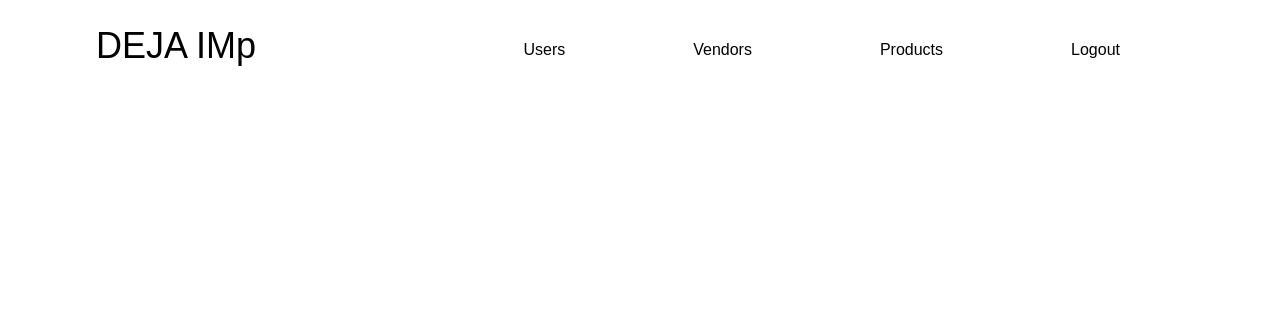
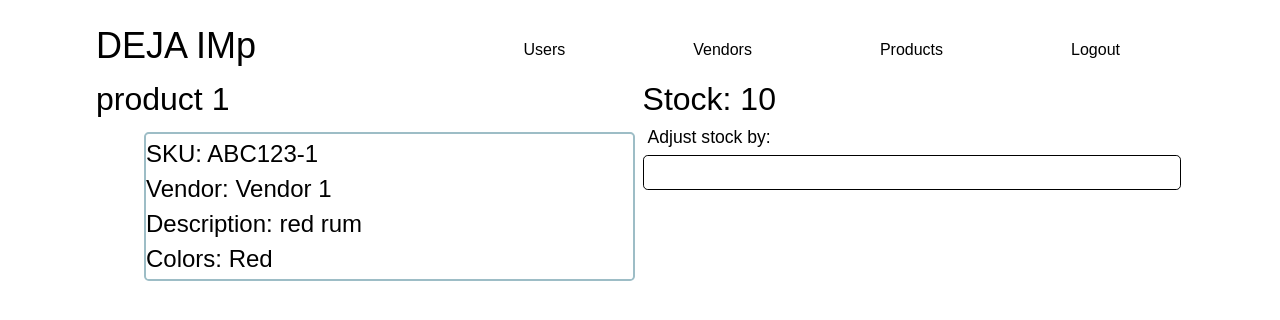
Before and after one commit to edellenator/Deja-imp, a React (Create React App) app in the folder client/: page /product/1 in a window 1280 px wide. Shown: the top 320 px of the page. Built offline with nearby package versions, Linux system fonts and the light colour scheme.

Commit message:
product list and detail pages render based on product id's

```diff
--- a/client/src/App.css
+++ b/client/src/App.css
@@ -74,7 +74,7 @@ a {
 }
 
 a:hover {
-  /* font-weight: bold; */
+  font-weight: bold;
 }
 
 header {
--- a/client/src/App.js
+++ b/client/src/App.js
@@ -16,6 +16,8 @@ import AddVendor from "./pages/AddVendor";
 import AddProduct from "./pages/AddProduct";
 import Vendors from "./pages/Vendors"
 import Vendor from "./pages/Vendor";
+import Products from "./pages/Products";
+import Product from "./pages/Product";
 
 const httpLink = createHttpLink({
   uri: "/graphql",
@@ -51,6 +53,8 @@ function App() {
             <Route path="/vendors" element={<Vendors />} />
             <Route path="/vendor/:id" element={<Vendor />} />
             <Route path="/product" element={<AddProduct />} />
+            <Route path="/products" element={<Products />} />
+            <Route path="/product/:id" element={<Product />} />
           </Routes>
         </>
       </Router>
--- /dev/null
+++ b/client/src/components/ProductList.js
@@ -0,0 +1,36 @@
+import React, {useEffect} from "react";
+import { Link } from "react-router-dom";
+
+const ProductList = ({products}) => {
+    return (
+    <section className="container">
+            <div className="row">
+                <table className="table m-5">
+                    <thead>
+                        <tr className="text-center">
+                            <th className="m-5" scope="col"><h3>Products</h3></th>
+                            <th className="m-5" scope="col"><h3>SKU</h3></th>
+                            <th className="m-5" scope="col"><h3>Stock</h3></th>
+                        </tr>
+                    </thead>
+                    <tbody>
+                        {products.map((product) =>
+                        <tr key={product.id} className="text-center">
+                            <td><Link to={`/product/${product.id}`}>{product.name}</Link></td>
+                            <td>{product.sku}</td>
+                            <td>{product.stock}</td>
+                        </tr>
+                        )}
+                    </tbody>
+                </table>
+
+            </div>
+            <Link to="/product" className="ml-2 my-1 px-3 mx-5 py-2 " >
+                <button className="btn"><h3>ADD PRODUCT</h3></button>
+            </Link>
+    </section>
+    )
+
+}
+
+export default ProductList;
--- /dev/null
+++ b/client/src/pages/Product.js
@@ -0,0 +1,88 @@
+import React, { useEffect, useState } from "react";
+import { Link, useParams } from "react-router-dom";
+
+const Product = () => {
+    // Sample product data
+    const products = [
+        {
+            id: "1",
+            name: "product 1",
+            sku: "ABC123-1",
+            vendor: "Vendor 1",
+            description: "red rum",
+            colors: ["Red"],
+            stock: 10
+        },
+        {
+            id: "2",
+            name: "product 2",
+            sku: "ABC123-2",
+            vendor: "Vendor 1",
+            description: "monkeys on a bed",
+            colors: ["Red", "Beige"],
+            stock: 79
+        },
+        {
+            id: "3",
+            name: "product 3",
+            sku: "ABC123-3",
+            vendor: "Vendor 3",
+            description: "Floral Damask",
+            colors: ["Purple", "Yellow", "Green"],
+            stock: 105
+        },
+        {
+            id: "4",
+            name: "product 4",
+            sku: "ABC123-4",
+            vendor: "Vendor 4",
+            description: "City Scape at Night",
+            colors: ["Gray", "Yellow", "Navy"],
+            stock: 84
+        },
+    ]
+
+    const {id: id} = useParams();
+
+    const product = products.find(product => {
+        return product.id === id
+    });
+
+    const [currentStock, setStock] = useState(product.stock)
+
+    const handleChange = event => {
+            setStock(currentStock + parse(event.target.value));
+    };
+
+    return (
+        <section className="container">
+            <div className="flex-row">
+                <div className="flex-column col-6">
+                    <h2>{product.name}</h2>
+                    <div className="card my-2 ml-5">
+                        <h4>SKU: <span>{product.sku}</span></h4>
+                        <h4>Vendor: <span>{product.vendor}</span></h4>
+                        <h4>Description: <span>{product.description}</span></h4>
+                        <h4>Colors: {product.colors.map((color, i, arr) =>
+                        i < arr.length - 1 ? <span>{color}, </span> : <span>{color}</span>
+                        )}
+                        </h4>
+                    </div>
+                </div>
+                <div className="flex-column col-6 ml-2">
+                    <h2>Stock: {currentStock}</h2>
+                    <form className="form flex-row">
+                        <label htmlFor="stock" className="form-label">Adjust stock by: </label>
+                        <input className="form-input" name="stock" id="stock" type="number" onChange={() => handleChange} />
+
+                    </form>
+
+
+
+                </div>
+            </div>
+        </section>
+    )
+}
+
+export default Product;
--- /dev/null
+++ b/client/src/pages/Products.js
@@ -0,0 +1,41 @@
+import React, {useEffect} from "react";
+import { Link } from "react-router-dom";
+import ProductList from "../components/ProductList";
+
+
+const Products = () => {
+    // temporary test data
+    const products = [
+        {
+            id: "1",
+            name: "product 1",
+            sku: 'abc123',
+            stock: "10"
+        },
+        {
+            id: "2",
+            name: "product 2",
+            sku: 'abc123',
+            stock: "20"
+        },
+        {
+            id: "3",
+            name: "product 3",
+            sku: 'abc123',
+            stock: "30"
+        },
+        {
+            id: "4",
+            name: "product 4",
+            sku: 'abc123',
+            stock: "40"
+        },
+
+    ]
+    return (
+        <ProductList products={products} />
+    );
+
+}
+
+export default Products;
--- a/client/src/pages/Vendor.js
+++ b/client/src/pages/Vendor.js
@@ -1,6 +1,7 @@
 import React, {useEffect} from "react";
 import { Link, useParams } from "react-router-dom";
 import { useQuery, useMutation } from "@apollo/client";
+import ProductList from "../components/ProductList";
 // import QUERY_VENDOR from
 const Vendor = () => {
     const vendors = [
@@ -171,22 +172,7 @@ const Vendor = () => {
                 <hr className="solid col-12" />
                 <div className="flex-column col-12">
                     <h3 className="my-2">Products</h3>
-                    <table className="table">
-                        <thead>
-                            <tr>
-                                <th>Name</th>
-                                <th>Stock</th>
-                            </tr>
-                        </thead>
-                        <tbody>
-                            {vendor.products.map((product) =>
-                            <tr className="text-center" key={product.id}>
-                                <td>{product.name}</td>
-                                <td>{product.stock}</td>
-                            </tr>
-                            )}
-                        </tbody>
-                    </table>
+                    <ProductList products={vendor.products} />
                 </div>
             </div>
 
```
